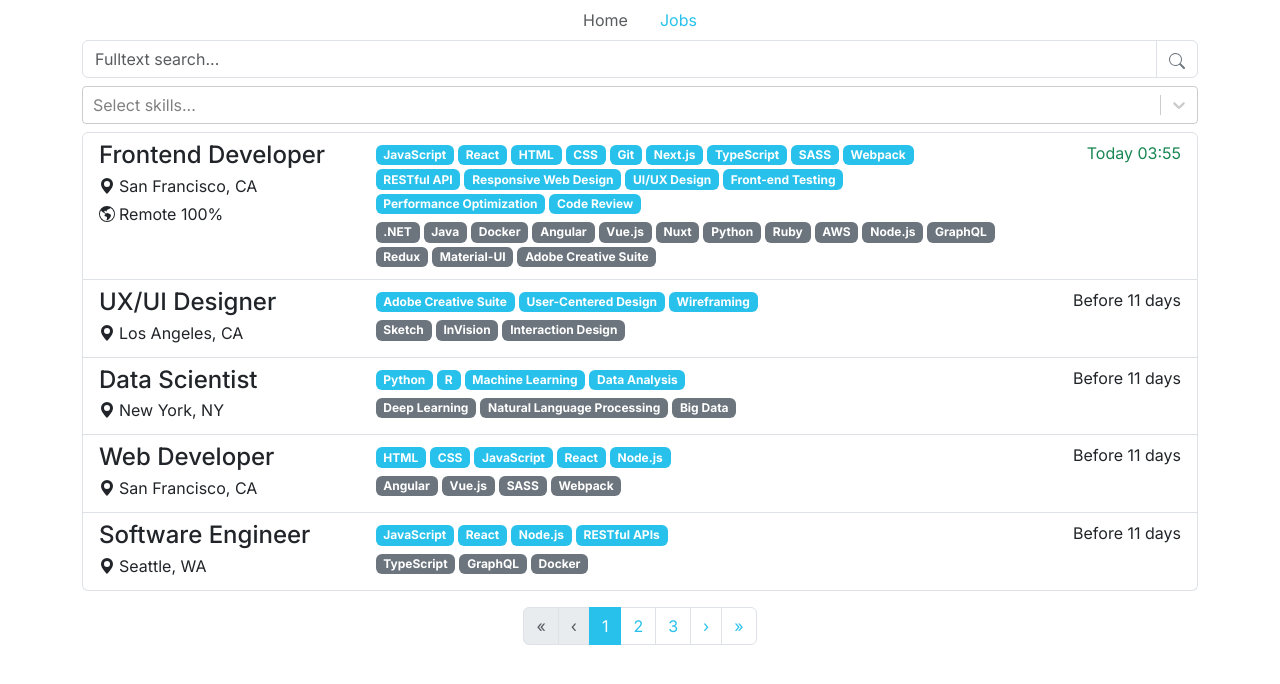
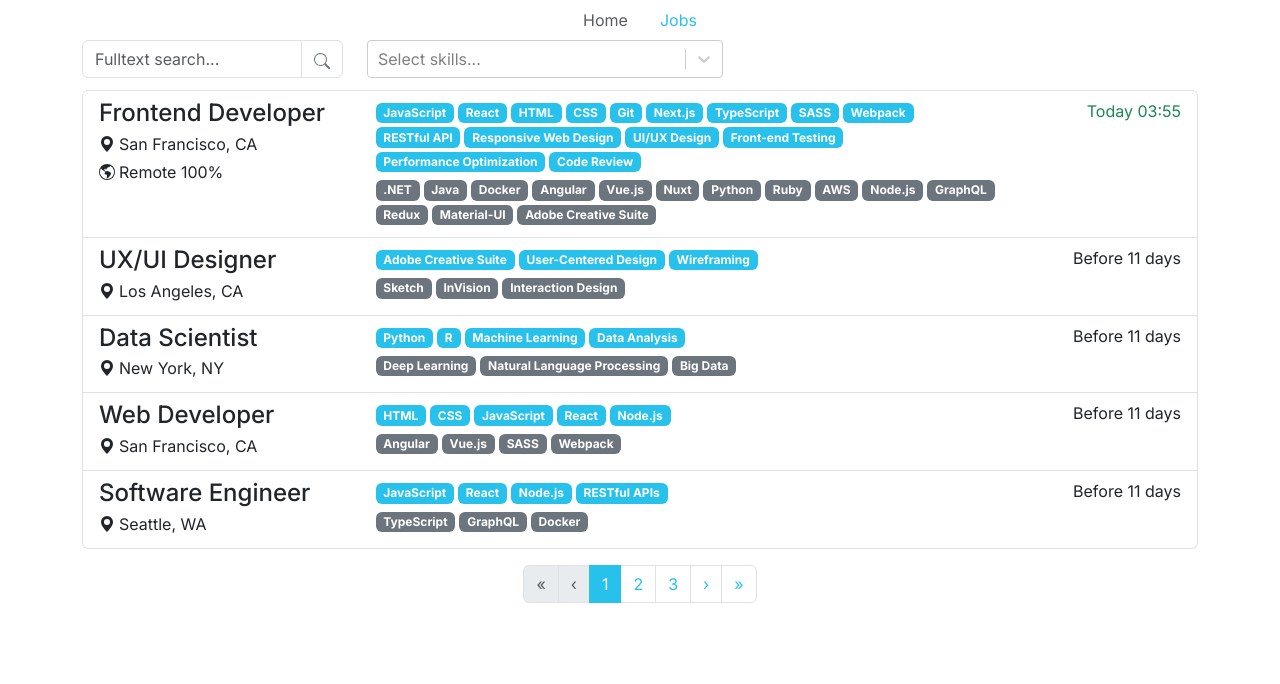
Before and after one commit to Elfoslav/jobshunter, a Next.js app: page / in a window 1280 px wide. Shown: the top 684 px of the page. Built offline with nearby package versions, Linux system fonts and the light colour scheme.

Commit message:
Design jobs filter

```diff
--- a/src/app/jobs/JobsFilter.tsx
+++ b/src/app/jobs/JobsFilter.tsx
@@ -1,6 +1,6 @@
 import React, { useState } from 'react'
 import Select, { MultiValue } from 'react-select'
-import { Form, Button, InputGroup, FormControl } from 'react-bootstrap'
+import { Form, Button, InputGroup, FormControl, Col, Row } from 'react-bootstrap'
 import { Search } from 'react-bootstrap-icons'
 import useQueryParams from '../components/useQueryParams'
 import './JobsList.scss'
@@ -51,7 +51,9 @@ const JobsFilter: React.FC<JobsFilterParams> = ({ search, skillsOptions }) => {
   }
 
   return (
-    <Form onSubmit={handleFormSubmit} className="mb-2">
+    <Form onSubmit={handleFormSubmit} className="mb-2-sm mb-1">
+      <Row>
+        <Col md={6} lg={3}>
           <InputGroup className="mb-2">
             <FormControl
               type="text"
@@ -65,8 +67,10 @@ const JobsFilter: React.FC<JobsFilterParams> = ({ search, skillsOptions }) => {
               <Search />
             </Button>
           </InputGroup>
+        </Col>
 
-      <Form.Group className="mb-2">
+        <Col md={6} lg={4}>
+          <Form.Group>
             <Select
               defaultValue={defaultSkills}
               options={skillsOptions}
@@ -76,6 +80,8 @@ const JobsFilter: React.FC<JobsFilterParams> = ({ search, skillsOptions }) => {
               onChange={onSkillChange}
             />
           </Form.Group>
+        </Col>
+      </Row>
     </Form>
   );
 };
```
Lines whose indentation alone changed are shown as unchanged.
